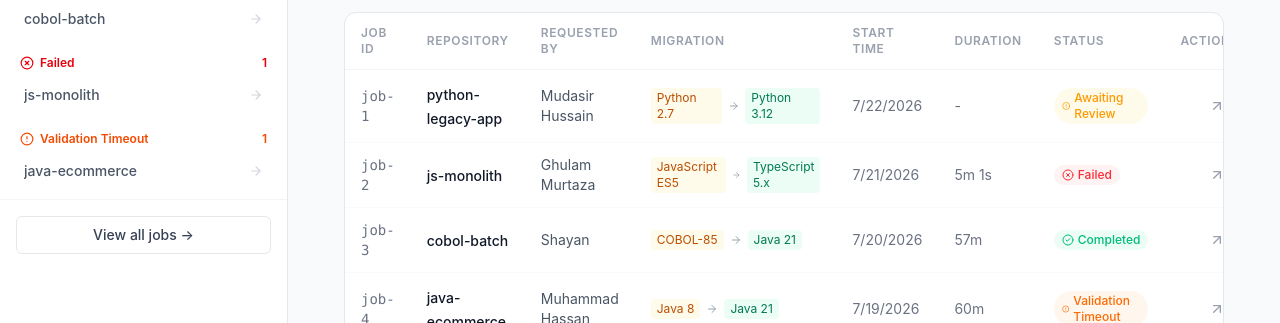
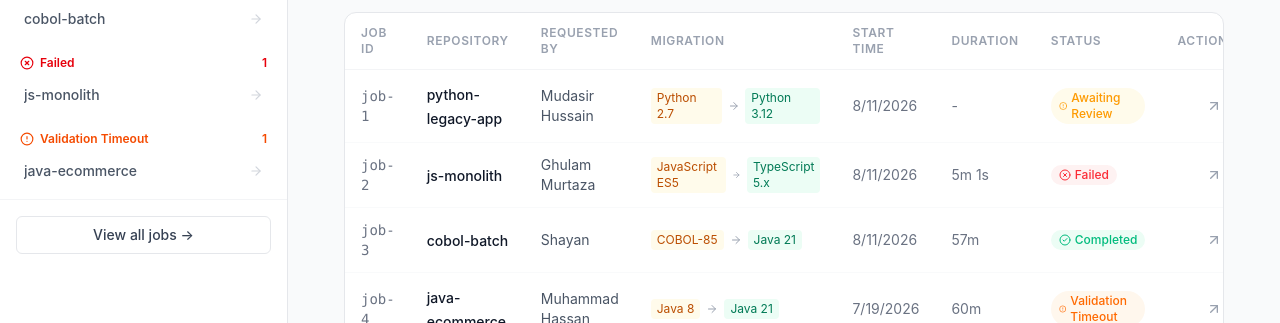
Before and after one commit to Mudasir012/CodeShiftAI, a React (Vite) app in the folder CodeShiftAI/: page /history in a window 1280 px wide. Shown: the part 219-542 px from the top of the page. Built offline with nearby package versions, Linux system fonts and the light colour scheme.

Commit message:
feat: update mock migration job timestamps to yesterday

```diff
--- a/CodeShiftAI/src/mock/migrations.js
+++ b/CodeShiftAI/src/mock/migrations.js
@@ -13,7 +13,7 @@ const mockJobs = [
     progress: 100,
     stage: 4,
     createdBy: 'Mudasir Hussain',
-    createdAt: '2026-07-22T10:30:00Z',
+    createdAt: '2026-08-11T10:30:00Z',
     completedAt: null,
     duration: null,
     log: [
@@ -52,8 +52,8 @@ const mockJobs = [
     progress: 65,
     stage: 3,
     createdBy: 'Ghulam Murtaza',
-    createdAt: '2026-07-21T14:55:00Z',
-    completedAt: '2026-07-21T15:00:01Z',
+    createdAt: '2026-08-11T14:55:00Z',
+    completedAt: '2026-08-11T15:00:01Z',
     duration: '5m 1s',
     log: [
       { timestamp: '14:55:00', level: 'info', text: 'Job queued' },
@@ -82,8 +82,8 @@ const mockJobs = [
     progress: 100,
     stage: 4,
     createdBy: 'Shayan',
-    createdAt: '2026-07-20T10:00:00Z',
-    completedAt: '2026-07-20T10:57:00Z',
+    createdAt: '2026-08-11T10:00:00Z',
+    completedAt: '2026-08-11T10:57:00Z',
     duration: '57m',
     log: [
       { timestamp: '10:00:00', level: 'info', text: 'Job queued' },
```
